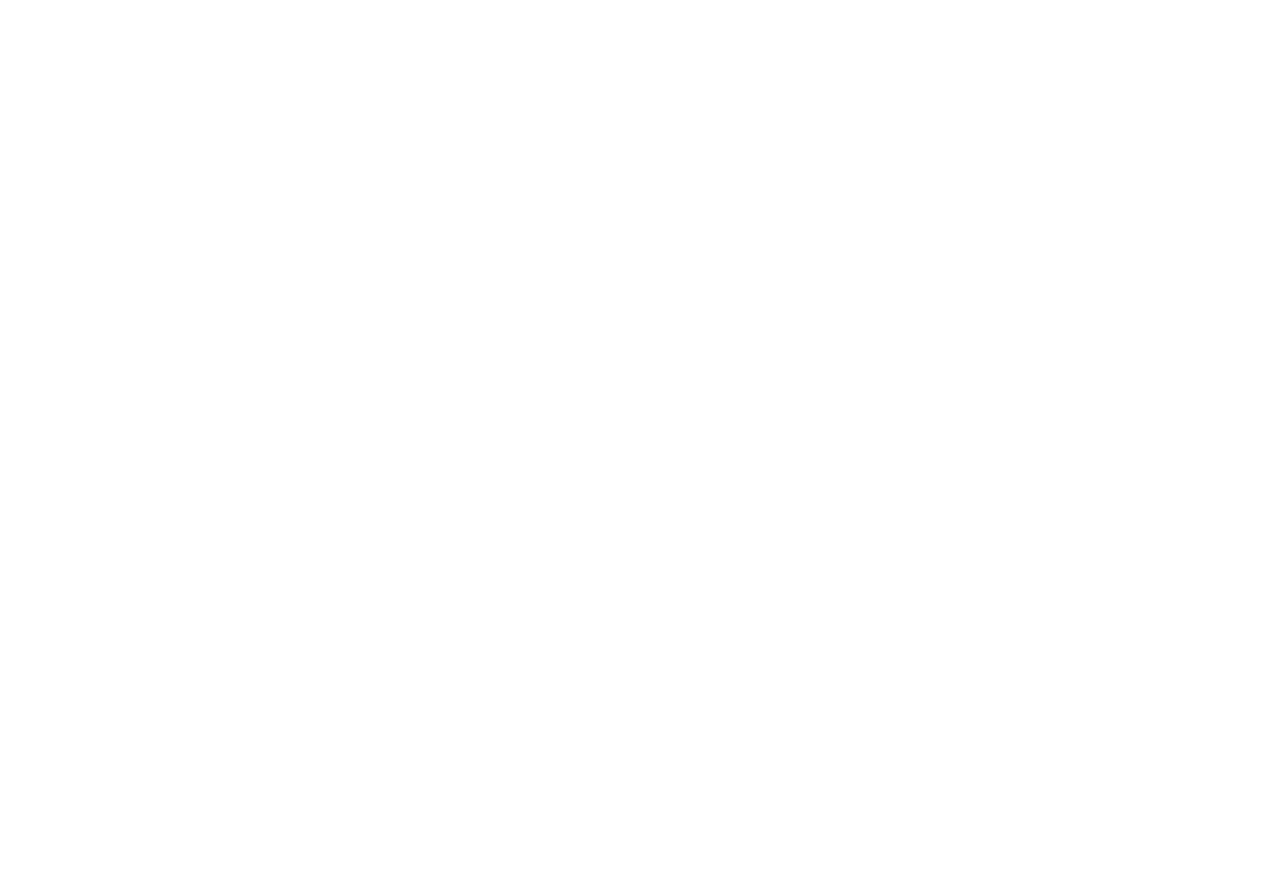
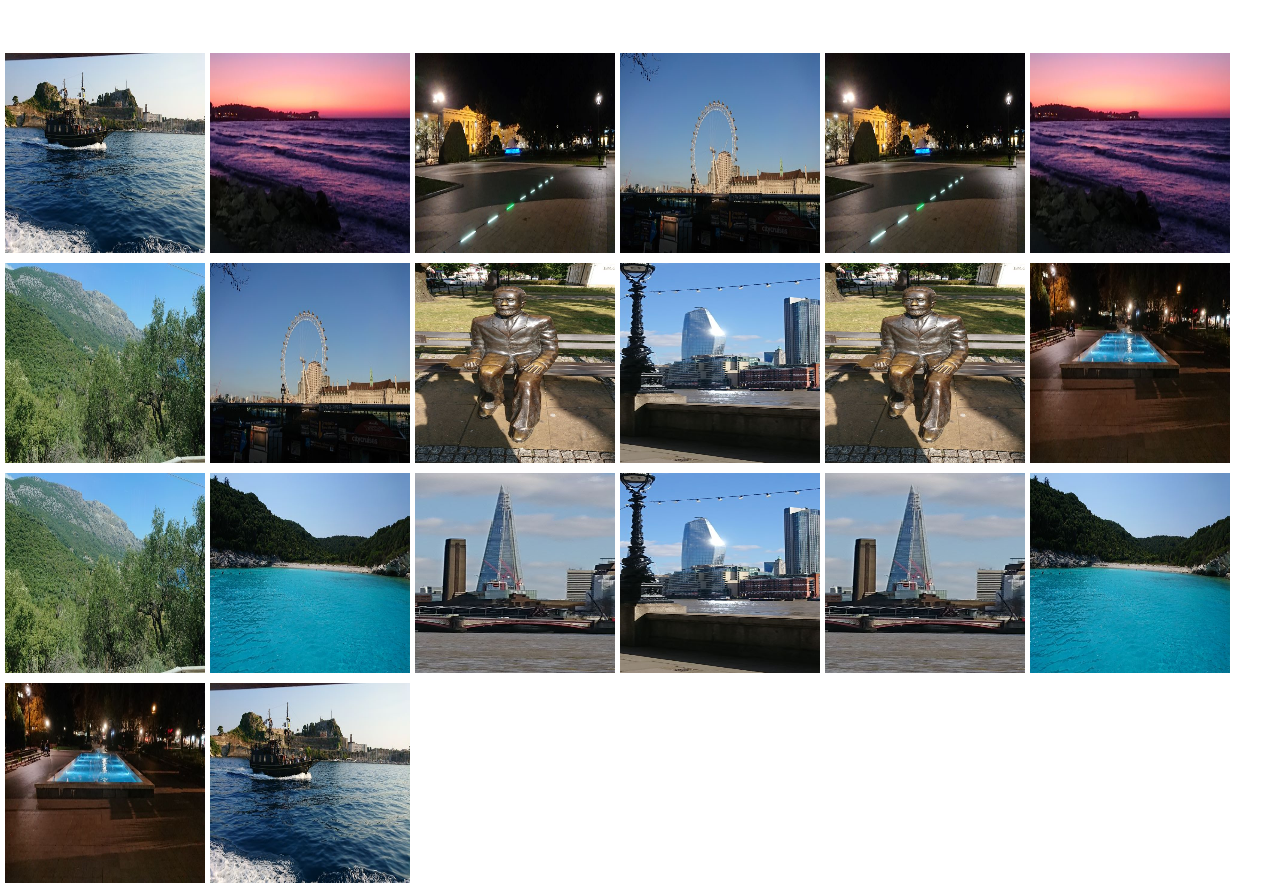
Before and after one commit to Code-Institute-Submissions/MemoryGame-2, a plain HTML site: page index.html in a window 1280 px wide. Both pictures are taken after a click on the button "Large button". Before the commit the page ends 800 px from the top, so only its background shows below. Drawn offline with nearby package versions, Linux system fonts and the light colour scheme; files that its build step writes are made by us from their sources.

Commit message:
Function that creates images added, links to scirpt.js and styles.css were corrected

```diff
--- a/index.html
+++ b/index.html
@@ -8,7 +8,7 @@
     <title>Document</title>
     <link rel="stylesheet" href="https://stackpath.bootstrapcdn.com/bootstrap/4.4.1/css/bootstrap.min.css"
         integrity="sha384-Vkoo8x4CGsO3+Hhxv8T/Q5PaXtkKtu6ug5TOeNV6gBiFeWPGFN9MuhOf23Q9Ifjh" crossorigin="anonymous">
-    <link rel="stylesheet" href="style.css">
+    <link rel="stylesheet" href="css/style.css">
 </head>
 
 <body>
--- a/js/script.js
+++ b/js/script.js
@@ -1,11 +1,52 @@
+const imagesAttributes = [
+    ['src', 'images/1.jpg'],
+    ['src', 'images/2.jpg'],
+    ['src', 'images/3.jpg'],
+    ['src', 'images/4.jpg'],
+    ['src', 'images/5.jpg'],
+    ['src', 'images/1.jpg'],
+    ['src', 'images/2.jpg'],
+    ['src', 'images/3.jpg'],
+    ['src', 'images/4.jpg'],
+    ['src', 'images/5.jpg'],
+    ['src', 'images/6.jpg'],
+    ['src', 'images/6.jpg'],
+    ['src', 'images/7.jpg'],
+    ['src', 'images/7.jpg'],
+    ['src', 'images/8.jpg'],
+    ['src', 'images/8.jpg'],
+    ['src', 'images/9.jpg'],
+    ['src', 'images/9.jpg'],
+    ['src', 'images/10.jpg'],
+    ['src', 'images/10.jpg']
+];
+
 const paragraph = document.querySelector("p");
 const btn = document.querySelector("button");
 
 btn.addEventListener("click", () => {
-
+    newImages()
     hideParagraphAndButton();
 
 });
+
+const newImages = () => {
+    for (let i = 0; i < 20; i++) {
+
+        let images = document.createElement("img");
+        document.body.appendChild(images);
+
+        let randomImage = Math.floor(Math.random() * imagesAttributes.length);
+        let src = imagesAttributes[randomImage][0];
+        let path = imagesAttributes[randomImage][1];
+        images.setAttribute(src, path);
+        images.setAttribute('alt', path);
+        imagesAttributes.splice(randomImage, 1);
+
+
+    };
+
+}
 
 const hideParagraphAndButton = () => {
     paragraph.classList.add("d-none");
```
Also changed, not shown: images/1.jpg (added), images/10.jpg (added), images/2.jpg (added), images/3.jpg (added), images/4.jpg (added), images/5.jpg (added), images/6.jpg (added), images/7.jpg (added), images/8.jpg (added), images/9.jpg (added).
